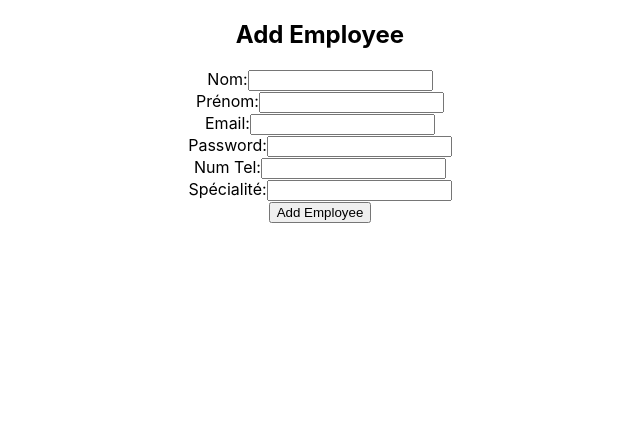
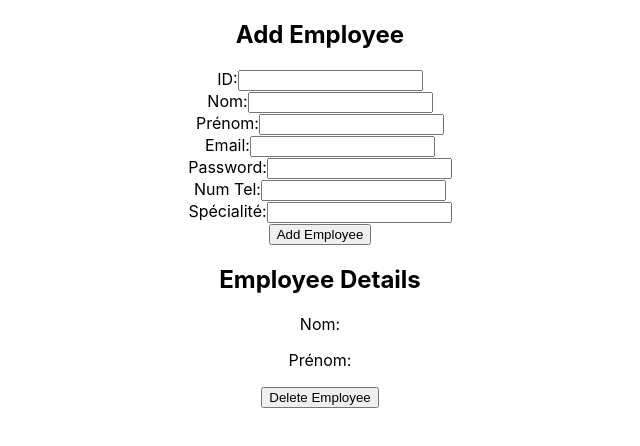
Before and after one commit to nourthabet2002/frontpfe, a React (Create React App) app in the folder frontend/: page / in a window 1280 px wide. Shown: the top 446 px of the page, without its empty margins (320-960 px from the left). Built offline with nearby package versions, Linux system fonts and the light colour scheme.

Commit message:
Your commit message here

```diff
--- a/frontend/src/Chef.jsx
+++ b/frontend/src/Chef.jsx
@@ -1,8 +1,9 @@
-import React, { useState, useEffect } from 'react';
+import React, { useState } from 'react';
 import axios from 'axios';
 
 const Chef = () => {
   const [formData, setFormData] = useState({
+    id: '',
     nom: '',
     prénom: '',
     email: '',
@@ -18,10 +19,10 @@ const Chef = () => {
   const handleSubmit = async (e) => {
     e.preventDefault();
     try {
-      const response = await axios.post('http://localhost:8000/employe/add', formData);
+      const response = await axios.post('http://localhost:7000/employe/add', formData);
       console.log('Employee added:', response.data);
-      // Optionally, reset the form after successful submission
       setFormData({
+        id: '',
         nom: '',
         prénom: '',
         email: '',
@@ -34,10 +35,28 @@ const Chef = () => {
     }
   };
 
+  const handleDelete = async () => {
+    const id = formData.id;
+    if (!id) {
+      console.error('ID is not provided');
+      return;
+    }
+    try {
+      const response = await axios.delete(`http://localhost:7000/employe/${id}`);
+      console.log('Employee deleted:', response.data);
+    } catch (error) {
+      console.error('Error deleting employee:', error);
+    }
+  };
+
   return (
     <div>
       <h2>Add Employee</h2>
       <form onSubmit={handleSubmit}>
+        <div>
+          <label>ID:</label>
+          <input type="text" name="id" value={formData.id} onChange={handleChange} />
+        </div>
         <div>
           <label>Nom:</label>
           <input type="text" name="nom" value={formData.nom} onChange={handleChange} />
@@ -64,6 +83,13 @@ const Chef = () => {
         </div>
         <button type="submit">Add Employee</button>
       </form>
+
+      <div>
+        <h2>Employee Details</h2>
+        <p>Nom: {formData.nom}</p>
+        <p>Prénom: {formData.prénom}</p>
+        <button onClick={handleDelete}>Delete Employee</button>
+      </div>
     </div>
   );
 };
```
